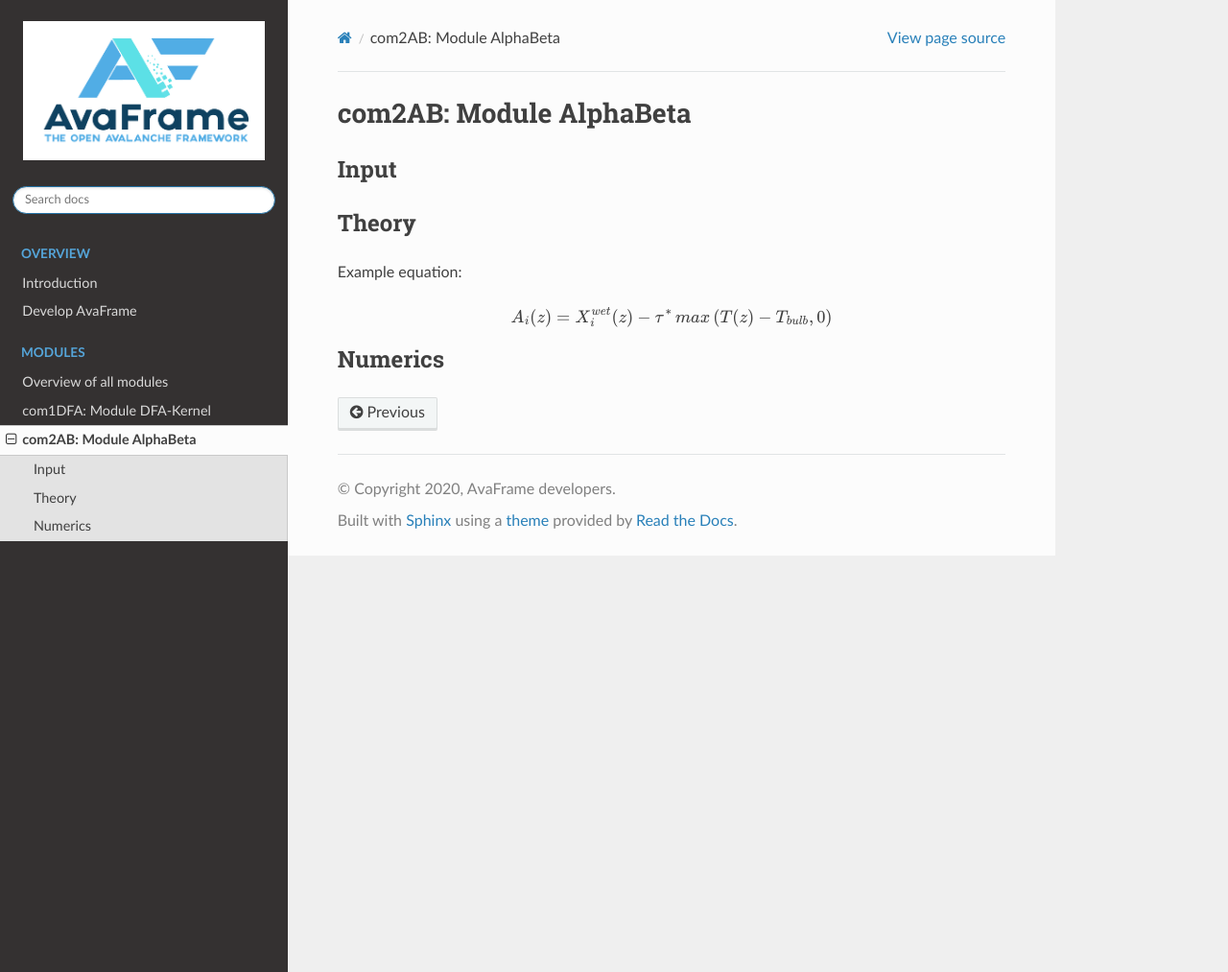
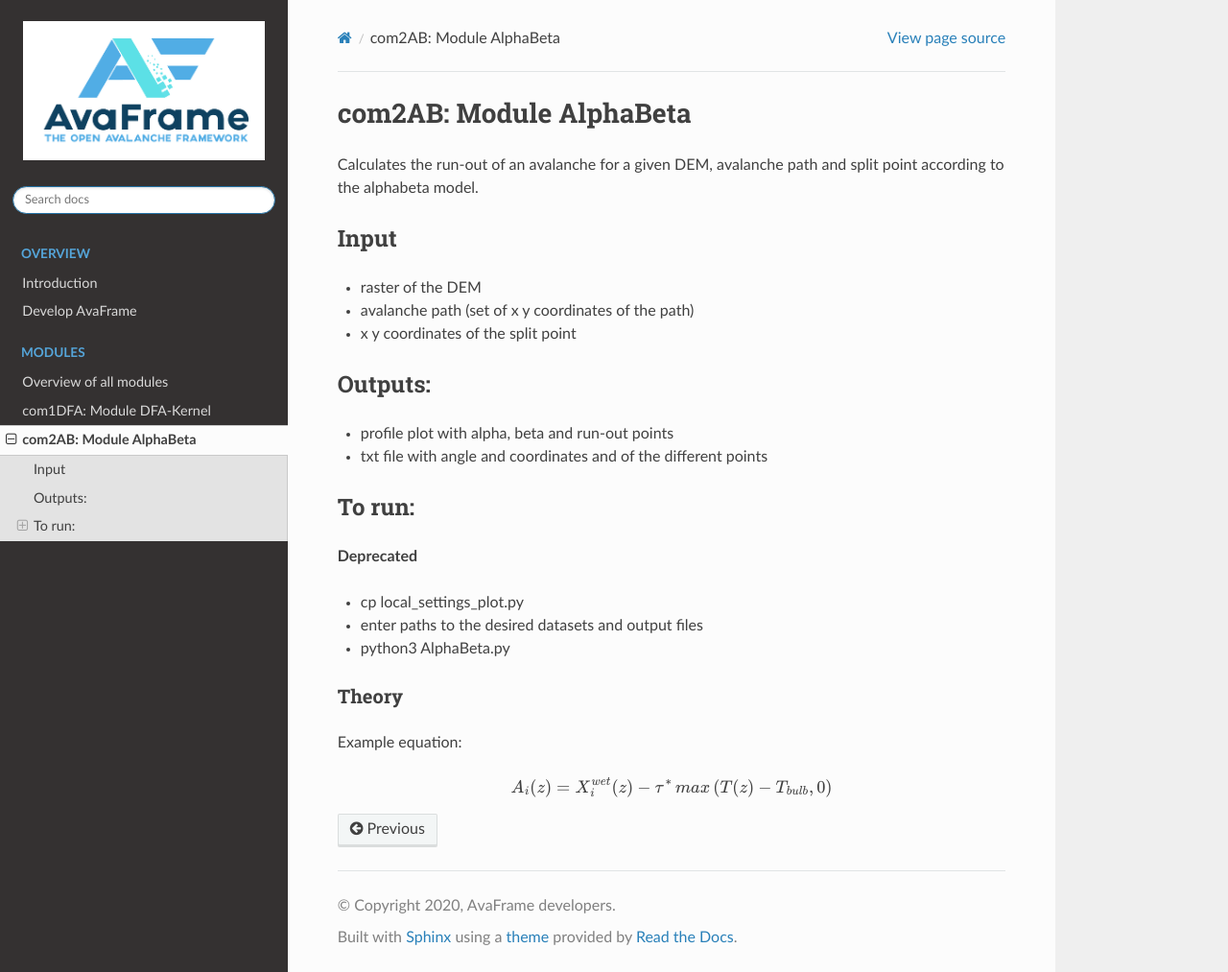
Before and after one commit to avaframe/AvaFrame, a Sphinx documentation site: the page built from docs/moduleCom2AB.rst, in a window 1280 px wide and 1013 px high. Shown: the whole window at 96% size. Built offline with Sphinx 7.4.7 and the Read the Docs theme 2.0.0, drawn with Linux system fonts in a browser that asks for light colours.

Commit message:
Move com2AB readme to docu folder

```diff
--- a/docs/moduleCom2AB.rst
+++ b/docs/moduleCom2AB.rst
@@ -1,8 +1,30 @@
 com2AB: Module AlphaBeta
 ==========================
 
+Calculates the run-out of an avalanche for a given DEM, avalanche path and split point according to the alphabeta model.
+
 Input
-~~~~~
+-----
+
+* raster of the DEM
+* avalanche path (set of x y coordinates of the path)
+* x y coordinates of the split point
+
+Outputs:
+--------
+
+* profile plot with alpha, beta and run-out points
+* txt file with angle and coordinates and of the different points
+
+To run:
+-------
+
+**Deprecated**
+
+* cp local_settings_plot.py
+* enter paths to the desired datasets and output files
+* python3 AlphaBeta.py
+
 
 Theory
 ~~~~~~
@@ -12,6 +34,3 @@ Example equation:
 .. math::
 
     A_i(z) = X_i^{wet}(z) - \tau ^{*} \, max \left( T(z) - T_{bulb}, 0 \right)
-
-Numerics
-~~~~~~~~
```
Also changed, not shown: avaframe/com2AB/README.md (deleted).
